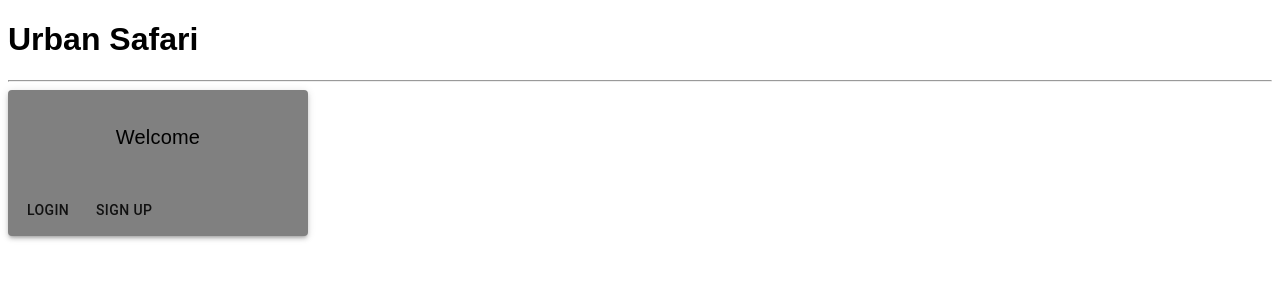
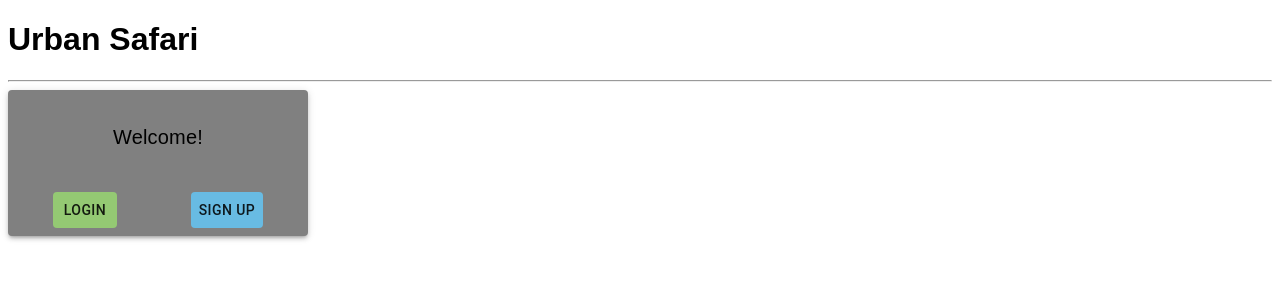
Before and after one commit to FSA2204-ATeam/Capstone-Project, a React app: page /popupwindow in a window 1280 px wide. Shown: the top 300 px of the page. Built offline with nearby package versions, Linux system fonts and the light colour scheme.

Commit message:
showing user icon and welcome window on top of maps

```diff
--- a/client/Routes.js
+++ b/client/Routes.js
@@ -5,7 +5,7 @@ import { Login } from './components/LoginForm';
 import { Signup } from './components/SignUpForm';
 import Home from './components/Home';
 import {me} from './store'
-import PopUpWindowCard from './components/PopUpWindowCard';
+import PopUpWindowLogin from './components/PopUpWindowLogin';
 
 /**
  * COMPONENT
@@ -26,7 +26,7 @@ class Routes extends Component {
             <Route exact path="/login" component={Login} />
             <Route exact path="/signup" component={Signup} />
           </Switch>
-        <Route path='/popupwindow' exact component={ PopUpWindowCard } />
+        <Route path='/popupwindow' exact component={ PopUpWindowLogin } />
       </div>
     )
   }
--- a/client/components/Home.js
+++ b/client/components/Home.js
@@ -9,10 +9,10 @@ import { Room, Star, StarBorder } from '@material-ui/icons';
 import Login from './LoginForm';
 import Signup from './SignUpForm';
 import axios from 'axios';
-import User from './PopUpWindowCard';
+import User from './PopUpWindowLogin';
 import { connect, useSelector } from "react-redux";
 import { logout } from '../store';
-import PopUpWindowCard from './PopUpWindowCard'
+import PopUpWindowLogin from './PopUpWindowLogin'
 import Button from '@material-ui/core/Button';
 import {Container} from '@material-ui/core';
 import Typography from '@material-ui/core/Typography';
@@ -155,7 +155,7 @@ const MapContainer = ({isLoggedIn, handleClick}) => {
       }}
       onClose={() => setAnchor(null)}
       >
-        <PopUpWindowCard/>
+        <PopUpWindowLogin/>
       </Popover>
       </div>
     )}
--- a/client/components/PopUpWindowCard.js
+++ b/client/components/PopUpWindowLogin.js
@@ -14,13 +14,13 @@ const PopUpWindowCard = () => {
     // <Container maxWidth="lg">
     <Card xs={12} md={6} lg={3} elevation={3} className={classes.p} variant="elevation" style={{background: "#808080"}} >
       <CardContent>
-      <CardHeader align="center" title={<Typography className={classes.h4}>Welcome</Typography>} />
+      <CardHeader align="center" title={<Typography className={classes.h4}>Welcome!</Typography>} />
       </CardContent>
       <CardActions>
-        <Button>
+        <Button href='/login' style={{margin: '0 auto', display: "flex", background: '#94C973'}}>
           Login
         </Button>
-        <Button>
+        <Button href='/signup' style={{margin: '0 auto', display: "flex", background: '#68BBE3'}}>
           Sign Up
         </Button>
       </CardActions>
```
